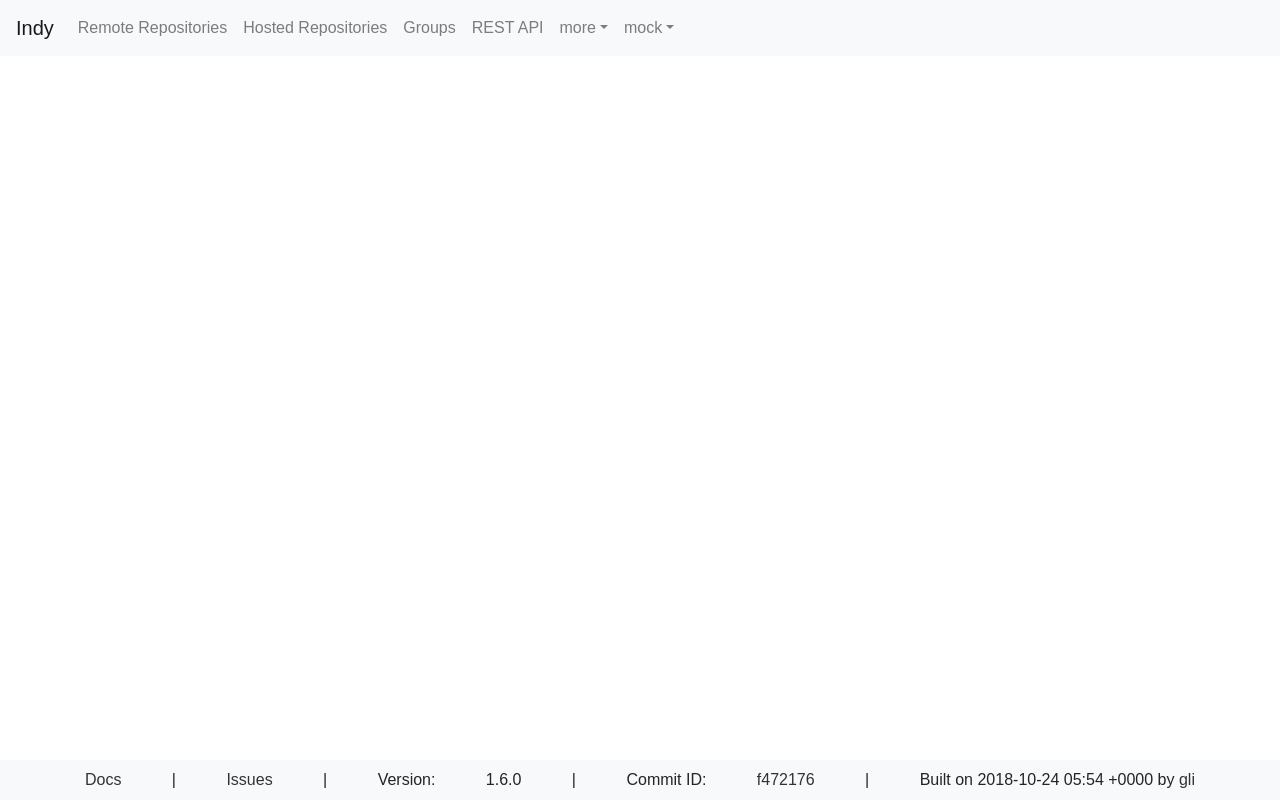
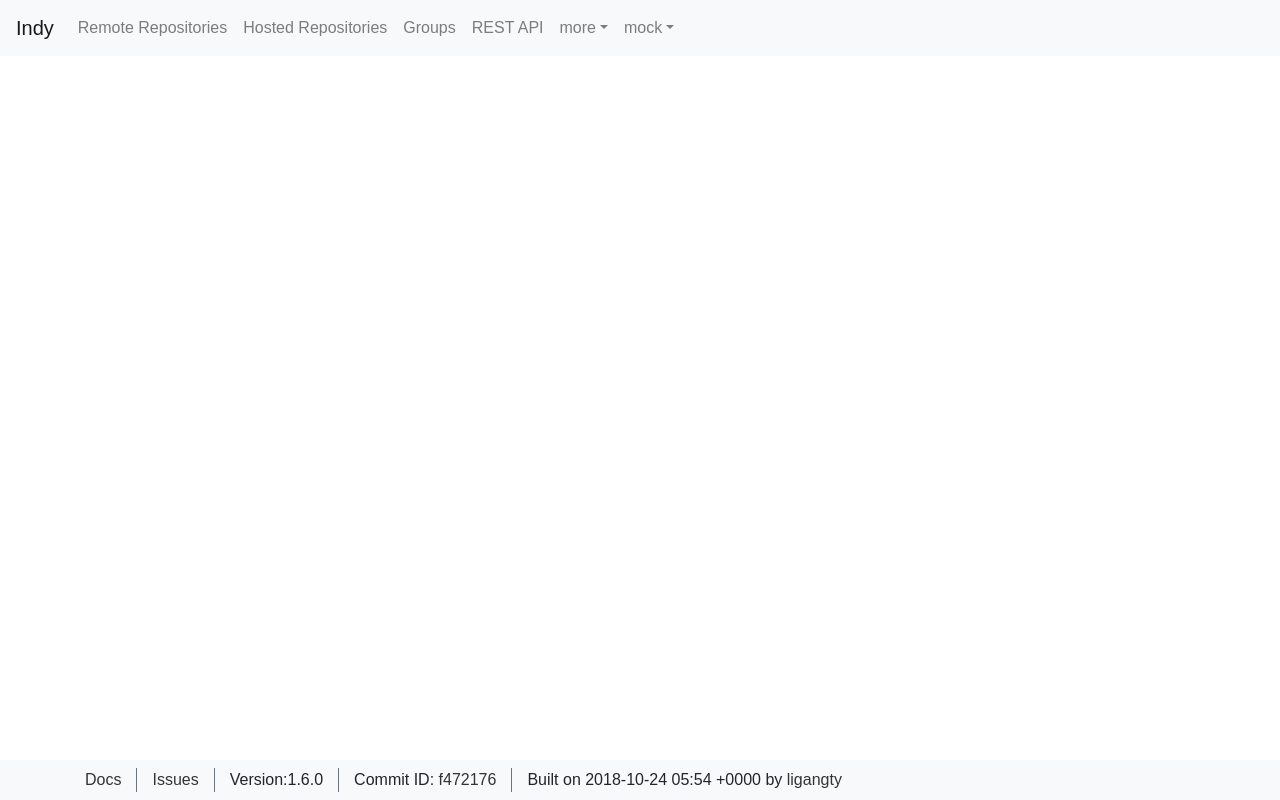
Before and after one commit to ruhan1/indy-ui-poc, a React app: page / in a window 1280 px wide. Built offline with nearby package versions, Linux system fonts and the light colour scheme.

Commit message:
Fix footer with grid container and border

```diff
--- a/src/client/nav/IndyNavFooter.js
+++ b/src/client/nav/IndyNavFooter.js
@@ -2,41 +2,43 @@
 
 import React from 'react';
 import {render} from 'react-dom';
-import 'bootstrap';
 import 'bootstrap/dist/css/bootstrap.min.css';
 
 
 export default class IndyNavFooter extends React.Component {
   constructor(props){
     super(props);
-    this.toggle = this.toggle.bind(this);
-    this.state = {
-      isOpen: false
-    };
-  }
-  toggle() {
-    this.setState({
-      isOpen: !this.state.isOpen
-    });
   }
 
   render(){
-    // stats will be render based on the backend addons response, this is a mock;
+    //TODO: stats will be render based on the backend addons response, this is a mock;
     let stats = {
       version: "1.6.0",
       commitId: "f472176",
-      builder: "gli",
+      builder: "ligangty",
       timestamp: "2018-10-24 05:54 +0000"
     }
-    let splitter = " | ";
+    const gridClass = "col-md-auto border-right border-secondary"
     return (
       <nav className="navbar fixed-bottom navbar-expand-lg navbar-light bg-light" role="navigation">
         <div className="container">
-            <span><a target="_new" href="http://commonjava.github.io/indy/">Docs</a></span>{splitter}
-            <span><a target="_new" href="http://github.com/commonjava/indy/issues">Issues</a></span>{splitter}
-            <span>Version:</span> <span>{stats.version}</span>{splitter}
-            <span>Commit ID:</span> <span><a target="_new" href={`http://github.com/commonjava/indy/commit/${stats.commitId}`}>{stats.commitId}</a></span>{splitter}
-            <span>Built on {stats.timestamp} by <a target="_new" href={`http://github.com/${stats.builder}`}>{stats.builder}</a></span>
+          <div className="row">
+            <div className={gridClass}>
+              <a target="_new" href="http://commonjava.github.io/indy/">Docs</a>
+            </div>
+            <div className={gridClass}>
+              <a target="_new" href="http://github.com/commonjava/indy/issues">Issues</a>
+            </div>
+            <div className={gridClass}>
+              Version:{stats.version}
+            </div>
+            <div className={gridClass}>
+              Commit ID: <a target="_new" href={`http://github.com/commonjava/indy/commit/${stats.commitId}`}>{stats.commitId}</a>
+            </div>
+            <div className="col-md-auto">
+              Built on {stats.timestamp} by <a target="_new" href={`http://github.com/${stats.builder}`}>{stats.builder}</a>
+            </div>
+          </div>
         </div>
       </nav>
     );
```
